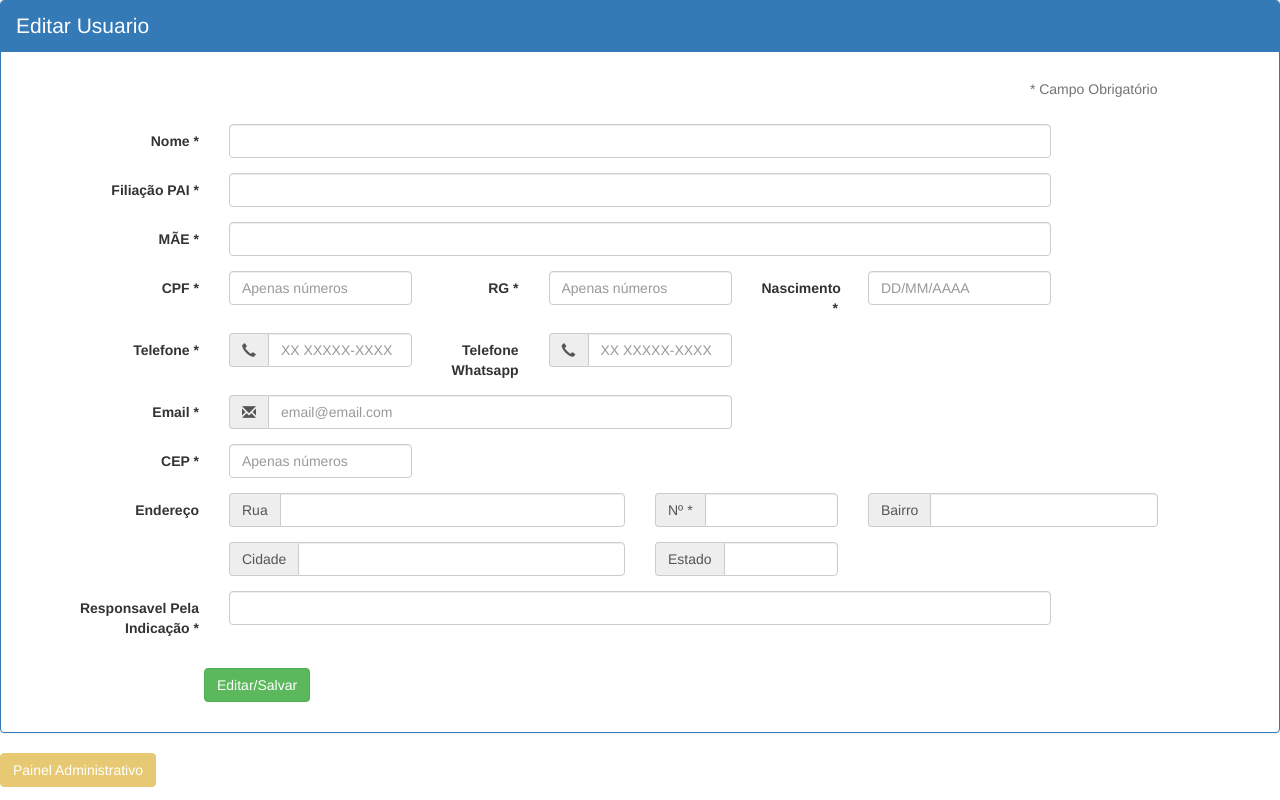
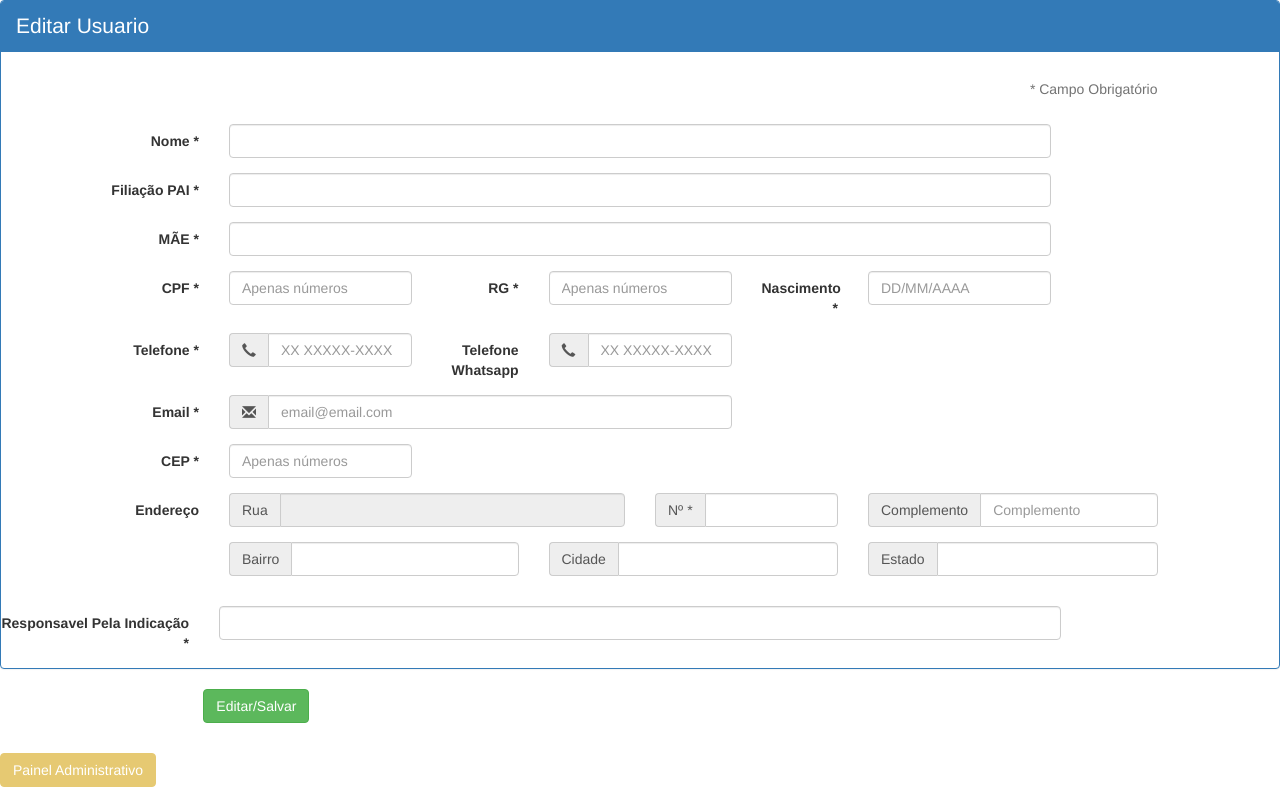
Before and after one commit to Hobyn/Cadastro-de-funcion-rios, a PHP site: page /acess/admin/painel/edit2.php in a window 1280 px wide. Run offline with PHP 8.4, Linux system fonts and the light colour scheme; data comes from the database, SQL or seed files in the repository; data that the repository does not hold is empty; some libraries are stand-ins or nearby versions.

Commit message:
Add files via upload

```diff
--- a/acess/admin/painel/edit2.php
+++ b/acess/admin/painel/edit2.php
@@ -160,7 +160,7 @@ $row_usuario = mysqli_fetch_assoc($resultado_usuario);
                         <div class="col-md-4">
                            <div class="input-group">
                               <span class="input-group-addon">Rua</span>
-                              <input id="rua" name="rua" class="form-control" placeholder="" required=""  type="text"value="<?php echo $row_usuario['rua']; ?>">
+                              <input id="rua" name="rua" class="form-control" placeholder="" required="" readonly="readonly" type="text" value="<?php echo $row_usuario['rua']; ?>">
                            </div>
                         </div>
                         <div class="col-md-2">
@@ -174,24 +174,34 @@ $row_usuario = mysqli_fetch_assoc($resultado_usuario);
                         </div>
                         <div class="col-md-3">
                            <div class="input-group">
-                              <span class="input-group-addon">Bairro</span>
-                              <input id="bairro" name="bairro" class="form-control" placeholder="" required=""  type="text" value="<?php echo $row_usuario['bairro']; ?>">
+                              <span class="input-group-addon">
+                              Complemento
+                              </span>
+                              <input id="comp" name="comp" placeholder="Complemento" class="form-control input-md" type="text" value="<?php echo $row_usuario['comp']; ?>">
                            </div>
                         </div>
                      </div>
                      <div class="form-group">
                         <label class="col-md-2 control-label" for="prependedtext"></label>
-                        <div class="col-md-4">
+                        <div class="col-md-3">
+                           <div class="input-group">
+                              <span class="input-group-addon">Bairro</span>
+                              <input id="bairro" name="bairro" class="form-control" placeholder=""    type="text" value="<?php echo $row_usuario['bairro']; ?>">
+                           </div>
+                        </div>
+                        <div class="col-md-3">
                            <div class="input-group">
                               <span class="input-group-addon">Cidade</span>
-                              <input id="cidade" name="cidade" class="form-control" placeholder="" required=""   type="text" value="<?php echo $row_usuario['cidade']; ?>">
+                              <input id="cidade" name="cidade" class="form-control" placeholder=""   type="text" value="<?php echo $row_usuario['cidade']; ?>">
                            </div>
                         </div>
-                        <div class="col-md-2">
+                        <div class="col-md-3">
                            <div class="input-group">
                               <span class="input-group-addon">Estado</span>
-                              <input id="estado" name="estado" class="form-control" placeholder="" required=""   type="text" value= "<?php echo $row_usuario['estado']; ?>" >
+                              <input id="estado" name="estado" class="form-control" placeholder=""  type="text" value="<?php echo $row_usuario['estado']; ?>">
                            </div>
+                        </div>
+
                         </div>
                      </div>
                      <div class="form-group">
--- a/acess/admin/painel/index.php
+++ b/acess/admin/painel/index.php
@@ -106,9 +106,10 @@
                            <th class="text-center">email</th>
                            <th class="text-center">Data Nasc</th>
                            <th class="text-center">telefone</th>
-                           <th class="text-center">Whatsapp</th>
+                           <th class="text-center">Numero Whatsapp</th>
                            <th class="text-center">rua</th>
                            <th class="text-center">numero</th>
+                           <th class="text-center">Complemento</th>
                            <th class="text-center">bairro</th>
                            <th class="text-center">cidade</th>
                            <th class="text-center">estado</th>
@@ -135,11 +136,13 @@
                            <td class="text-center"><?php echo $row_msg_contatos["zap"]; ?></td>
                            <td class="text-center"><?php echo $row_msg_contatos["rua"]; ?></td>
                            <td class="text-center"><?php echo $row_msg_contatos["numero"]; ?></td>
+                           <td class="text-center"><?php echo $row_msg_contatos["comp"]; ?></td>
                            <td class="text-center"><?php echo $row_msg_contatos["bairro"]; ?></td>
                            <td class="text-center"><?php echo $row_msg_contatos["cidade"]; ?></td>
                            <td class="text-center"><?php echo $row_msg_contatos["estado"]; ?></td>
                            <td class="text-center"><?php echo $row_msg_contatos["indicacao"]; ?></td>
                            <td class="text-center"><?php echo $row_msg_contatos["cep"]; ?></td>
+
                            <td class="text-center">
                            <?php
                            echo "<a href='edit2.php?id=" . $row_msg_contatos['id'] . "'>Editar</a><br><hr>";
--- a/acess/admin/painel/proc_edit_usuario.php
+++ b/acess/admin/painel/proc_edit_usuario.php
@@ -19,11 +19,12 @@ $cidade = filter_input(INPUT_POST, 'cidade', FILTER_SANITIZE_STRING);
 $estado = filter_input(INPUT_POST, 'estado', FILTER_SANITIZE_STRING);
 $indicacao = filter_input(INPUT_POST, 'indicacao', FILTER_SANITIZE_STRING);
 $cep = filter_input(INPUT_POST, 'cep', FILTER_SANITIZE_STRING);
+$comp = filter_input(INPUT_POST, 'comp', FILTER_SANITIZE_STRING);
 
 //echo "Nome: $nome <br>";
 //echo "E-mail: $email <br>";
 
-$result_usuario = "UPDATE cadastro SET nome='$nome', email='$email', mae='$mae' , pai='$pai', cpf='$cpf', email='$email' , rg='$rg' , dtnasc='$dtnasc' , telefone='$telefone' , zap='$zap' , rua='$rua' ,numero ='$numero' ,bairro='$bairro' , cidade='$cidade', estado='$estado' , indicacao='$indicacao', cep='$cep', modified=NOW() WHERE id='$id'";
+$result_usuario = "UPDATE cadastro SET nome='$nome', email='$email', mae='$mae' , pai='$pai', cpf='$cpf', email='$email' , rg='$rg' , dtnasc='$dtnasc' , telefone='$telefone' , zap='$zap' , rua='$rua' ,numero ='$numero' ,bairro='$bairro' , cidade='$cidade', estado='$estado' , indicacao='$indicacao', cep='$cep', comp='$comp' ,modified=NOW() WHERE id='$id'";
 $resultado_usuario = mysqli_query($conn, $result_usuario);
 
 if(mysqli_affected_rows($conn)){
@@ -33,3 +34,5 @@ if(mysqli_affected_rows($conn)){
 	$_SESSION['msg'] = "<p style='color:red;'>Usuário não foi editado com sucesso</p>";
 	header("Location: editar.php?id=$id");
 }
+
+?>
--- a/acess/cadastro_apse/processa.php
+++ b/acess/cadastro_apse/processa.php
@@ -18,10 +18,11 @@ $cidade = filter_input(INPUT_POST, 'cidade', FILTER_SANITIZE_STRING);
 $estado = filter_input(INPUT_POST, 'estado', FILTER_SANITIZE_STRING);
 $indicacao = filter_input(INPUT_POST, 'indicacao', FILTER_SANITIZE_STRING);
 $cep = filter_input(INPUT_POST, 'cep', FILTER_SANITIZE_STRING);
+$comp = filter_input(INPUT_POST, 'comp', FILTER_SANITIZE_STRING);
 //echo "Nome: $nome <br>";
 //echo "E-mail: $email <br>";
 
-$result_usuario = "INSERT INTO cadastro (nome, mae, pai, cpf, email , rg, dtnasc, telefone, zap, rua, numero, bairro, cidade, estado, indicacao, cep, created) VALUES ('$nome', '$mae','$pai', '$cpf', '$email', '$rg', '$dtnasc', '$telefone', '$zap', '$rua', '$numero', '$bairro', '$cidade', '$estado', '$indicacao', '$cep',  NOW())";
+$result_usuario = "INSERT INTO cadastro (nome, mae, pai, cpf, email , rg, dtnasc, telefone, zap, rua, numero, bairro, cidade, estado, indicacao, cep, comp, created) VALUES ('$nome', '$mae','$pai', '$cpf', '$email', '$rg', '$dtnasc', '$telefone', '$zap', '$rua', '$numero', '$bairro', '$cidade', '$estado', '$indicacao', '$cep', '$comp',  NOW())";
 $resultado_usuario = mysqli_query($conn, $result_usuario);
 
 if(mysqli_insert_id($conn)){
```
Also changed, not shown: acess/cadastro_apse/cadastro.php (+23 -15 lines).
